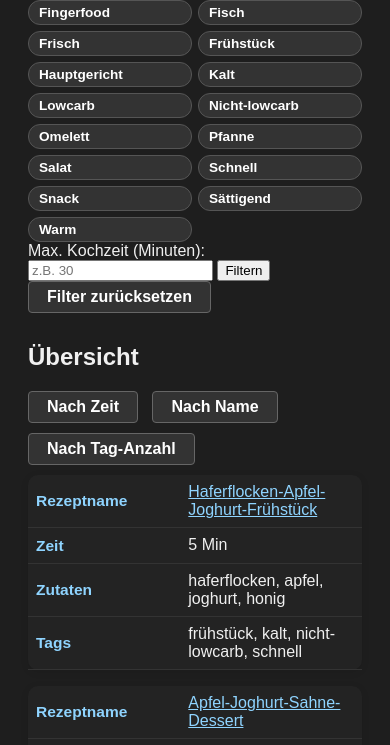
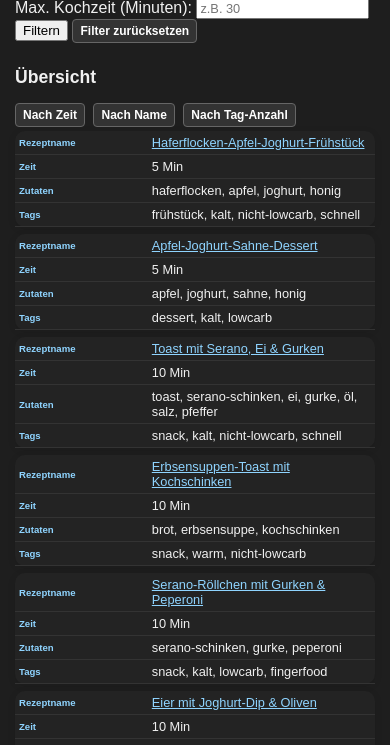
Before and after one commit to shirinhan/rezeptbuch, a plain HTML site: page index.html in a window 390 px wide. Shown: the part 170-915 px from the top of the page. Drawn offline with Linux system fonts and the light colour scheme.

Commit message:
Update index.html

```diff
--- a/index.html
+++ b/index.html
@@ -98,7 +98,16 @@
     #sort-controls button:hover, #reset-filters-btn:hover {
       background: #444;
     }
+
+    /* --- Responsive & Compact for Tablets/Phones --- */
     @media (max-width: 700px) {
+      .tags {
+        grid-template-columns: repeat(auto-fit, minmax(90px, 1fr));
+      }
+      th, td {
+        font-size: 0.95em;
+        padding: 6px;
+      }
       table, thead, tbody, th, td, tr {
         display: block;
         width: 100%;
@@ -108,7 +117,7 @@
         display: none;
       }
       tr {
-        margin-bottom: 16px;
+        margin-bottom: 12px;
         border-radius: 10px;
         background: #232323;
         box-shadow: 0 2px 8px rgba(0,0,0,0.09);
@@ -118,15 +127,15 @@
         border: none;
         border-bottom: 1px solid #333;
         position: relative;
-        padding-left: 48%;
-        min-height: 36px;
+        padding-left: 44%;
+        min-height: 32px;
         font-size: 1em;
         background: none;
       }
       td:before {
         position: absolute;
         left: 8px;
-        width: 44%;
+        width: 40%;
         white-space: nowrap;
         font-weight: bold;
         color: #8fd4ff;
@@ -141,6 +150,61 @@
         color: #e0e0e0;
         font-style: italic;
         border-bottom: none;
+      }
+      #sort-controls button, #reset-filters-btn {
+        padding: 5px 12px;
+        font-size: 0.85em;
+        margin-right: 6px;
+        margin-bottom: 6px;
+      }
+      #time {
+        font-size: 0.9em;
+      }
+    }
+
+    /* --- Ultra-Compact for Small Phones --- */
+    @media (max-width: 480px) {
+      body {
+        padding: 7px;
+      }
+      .tags {
+        grid-template-columns: repeat(auto-fit, minmax(70px, 1fr));
+        gap: 2px;
+        max-width: 100%;
+      }
+      .tag-toggle-btn {
+        padding: 1px 7px;
+        font-size: 0.7em;
+        border-radius: 8px;
+        margin: 1px 2px 1px 0;
+      }
+      th, td {
+        font-size: 0.8em;
+        padding: 4px;
+      }
+      td {
+        padding-left: 38%;
+        min-height: 24px;
+      }
+      td:before {
+        font-size: 0.75em;
+        width: 32%;
+        left: 4px;
+      }
+      tr {
+        margin-bottom: 7px;
+      }
+      #sort-controls button, #reset-filters-btn {
+        padding: 4px 7px;
+        font-size: 0.75em;
+        margin-right: 4px;
+        margin-bottom: 4px;
+      }
+      #time {
+        font-size: 0.8em;
+      }
+      h1, h2 {
+        font-size: 1.1em;
       }
     }
   </style>
```
